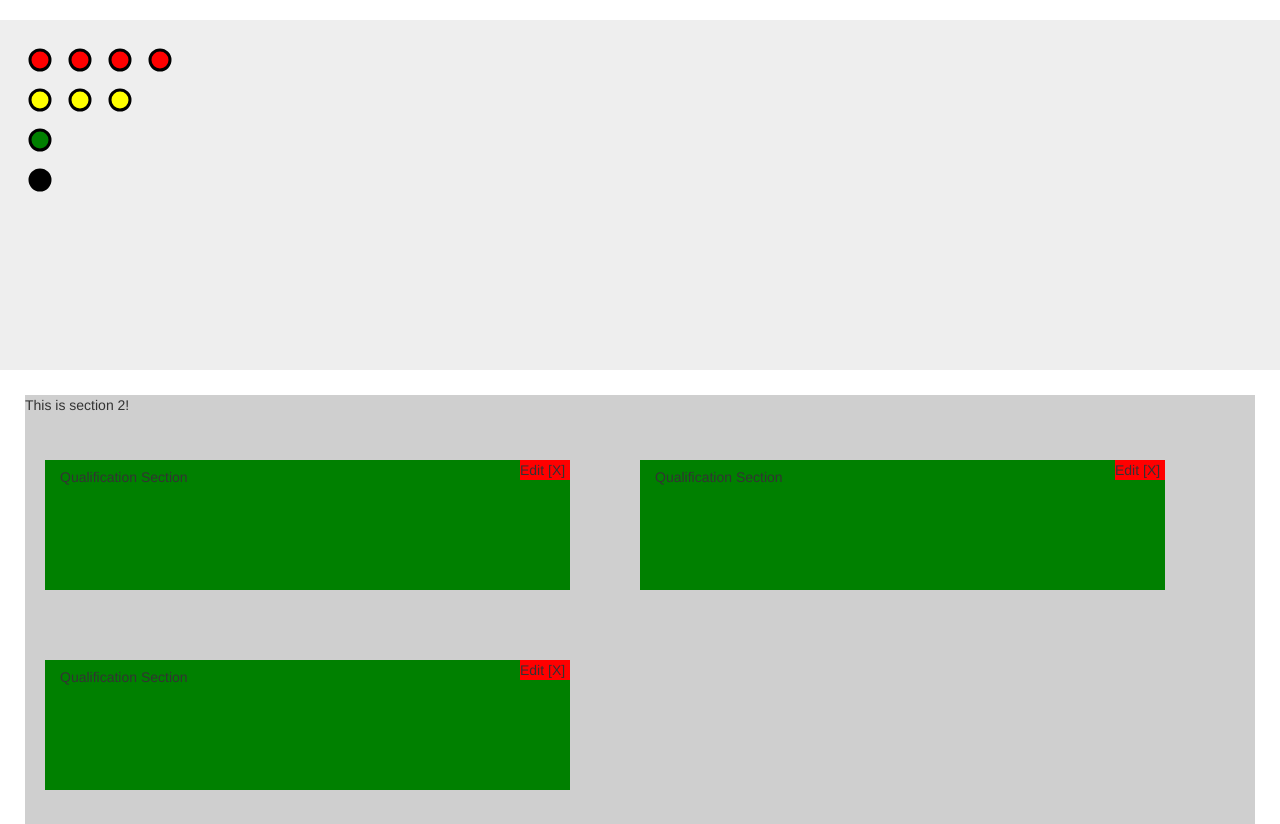
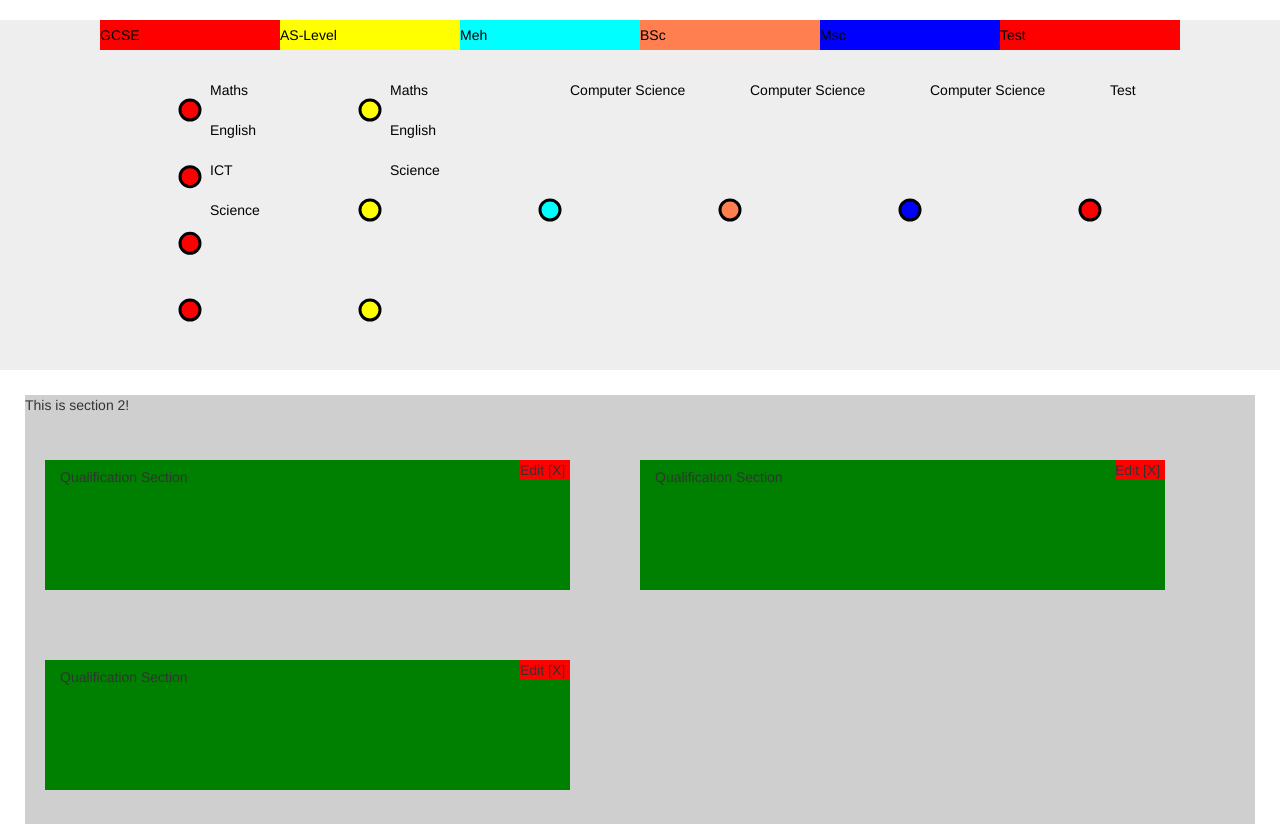
Before and after one commit to dc950/Pathways, a Flask app: page /pathway in a window 1280 px wide. Shown: the part 102-926 px from the top of the page. Run offline with Flask 2, Linux system fonts and the light colour scheme; some libraries are stand-ins or nearby versions.

Commit message:
Added tooltips and changed node layout

```diff
--- a/app/static/css/stylesheet.css
+++ b/app/static/css/stylesheet.css
@@ -102,9 +102,22 @@ main {
 
 /*----  Pathway Nodes ----*/
 .node {
-	fill: black;
+	/*fill: black;*/
 	stroke: black;
 	stroke-width: 3;
+}
+
+.tooltip {
+	stroke: black;
+	stroke-width: 3;
+}
+
+.node-label {
+	text-align: right;
+}
+
+/*.node-level-1 {
+	fill: orange !important;
 }
 
 .node-level-2 {
@@ -115,6 +128,14 @@ main {
 	fill: yellow !important;
 }
 
+.node-level-4 {
+	fill: cyan !important;
+}
+
+.node-level-5 {
+	fill: coral !important;
+}
+
 .node-level-6 {
 	fill: green !important;
-}
+}*/
--- a/app/static/js/data.json
+++ b/app/static/js/data.json
@@ -28,17 +28,31 @@
 			"grade" : "F"
 		}]
 	},
+	"Meh" : {
+		"level" : 4,
+		"subjects" : [{
+			"name" : "Computer Science",
+			"grade" : "1st"
+		}]
+	},
 	"BSc" : {
+		"level" : 5,
+		"subjects" : [{
+			"name" : "Computer Science",
+			"grade" : "1st"
+		}]
+	},
+	"Msc" : {
 		"level" : 6,
 		"subjects" : [{
 			"name" : "Computer Science",
 			"grade" : "1st"
 		}]
 	},
-	"Msc" : {
-		"level" : 7,
+	"Test" : {
+		"level" : 2,
 		"subjects" : [{
-			"name" : "Computer Science",
+			"name" : "Test",
 			"grade" : "1st"
 		}]
 	}
--- a/app/static/js/pathway.js
+++ b/app/static/js/pathway.js
@@ -3,12 +3,17 @@ $(document).ready(function(){
 	var test = [1, 2, 3, 4, 5, 6];
 
 	treeJSON = d3.json("static/js/data.json", function(error, treeData) {
-		console.log("data.json loaded");
-		console.log(treeData);
-		console.log(Object.keys(treeData));
+		//console.log("data.json loaded");
+		//console.log(treeData);
+		//console.log(Object.keys(treeData));
 
 		var viewerWidth = $("#pathway-container").width();
     	var viewerHeight = $("#pathway-container").height();
+
+    	var marginWidth = 100;
+    	var columnWidth;
+
+    	var titleHeight = 30;
 
     	var baseSvg = d3.select("svg")
         baseSvg.attr("width", viewerWidth).attr("height", viewerHeight);
@@ -19,7 +24,7 @@ $(document).ready(function(){
 		var newCircles = [];
 
 		$.each(treeData, function(index, value){
-    		//console.log(value);
+    		//console.log(index);
 
     		var circles = baseSvg.selectAll('circle').data(value.subjects);
 
@@ -27,24 +32,116 @@ $(document).ready(function(){
 	        j++;
     	});
 
-    	console.log(newCircles);
+    	//var noLevels = console.log("Length : " + newCircles.length);
 
+    	/*
+    	 * Draw Nodes on screen for every subject undertaken
+    	 */
     	$.each(newCircles, function(index, value){
-    		console.log(value)
+    		//console.log(index)
+
+    		columnWidth = (viewerWidth - (2 * marginWidth)) / newCircles.length;
+
+    		var xPos = (columnWidth * index) + marginWidth;
+
+
+    		baseSvg.append("rect").attr("x", xPos).attr("y", 0).attr("width", columnWidth).attr("height", titleHeight)
+    		.attr("fill", getLevelColour(value.level));
+
+    		baseSvg.append("text").attr("dx", xPos).attr("dy", 20).text(value.qualification);
+
+    		console.log(value.subjects[0].length);
 
     		value.subjects.append('circle').attr('cx', function(d, i){
-				return (i+1) * 40;
+				return xPos + (columnWidth / 2);
 			}).attr('cy', function(d, i){
-				return (index+1) * 40;
+				var n = value.subjects[0].length;
+				var edgeMargin = 60;
+
+				var workingHeight = viewerHeight - titleHeight - (2 * edgeMargin);
+
+				if (n > 1) {
+					var y = (workingHeight / (n-1)) * i;
+				} else {
+					var y = workingHeight / 2;
+				}
+
+				return y + edgeMargin + titleHeight;
+				//return titleHeight + ((i+1) * 40);
 			}).attr('r', '10').attr('data-subject', function(d){
 				return d.name;
 			}).attr('data-qualification', function(){
 				return value.qualification
 			}).attr('data-level', function(){
 				return value.level;
-			})
-			.attr('class', function(){
-				switch(value.level) {
+			}).attr('class', function(){
+				return getLevelClass(value.level);
+			}).attr('fill', getLevelColour(value.level))
+
+			value.subjects.append('text').attr("dx", function(d, i){
+				return xPos + (columnWidth / 2) + 20;
+			}).attr("dy", function(d, i){
+				return titleHeight + ((i+1) * 40) + 5;
+			}).text(function(d){
+				return d.name;
+			}).attr('class', 'node-label');
+    	});
+
+    	var toolTip;
+
+    	/*
+    	 * Draw ToolTips on screen when node is hovered over
+    	 */
+    	$(".node").on({
+			mouseenter : function(){
+				var currentNode = $(this);
+    			window.mytimeout = setTimeout(function(){
+    				console.log("Show Tool Tip");
+    				toolTip = baseSvg.append("rect").attr("x", function(){
+    					return currentNode.attr("cx");
+    				}).attr("y", function(){
+    					return currentNode.attr("cy");
+    				}).attr("width", 100).attr("height", 40).attr("fill", function(){
+    					return getLevelColour(parseInt(currentNode.attr("data-level")));
+    				}).attr("stroke", "black")
+
+    				//$(toolTip).css('display', 'none');
+
+    				$(toolTip).fadeIn('slow');
+    			}, 1000)
+    		},
+    		mouseleave : function(){
+    			clearTimeout(window.mytimeout);
+    			toolTip.remove();
+
+    			console.log("exit");
+    		}
+    	});
+
+	});
+});
+
+function getLevelColour(i) {
+	switch(i) {
+		case 1:
+			return "orange"
+		case 2:
+			return "red"
+		case 3:
+			return "yellow"
+		case 4:
+			return "cyan"
+		case 5:
+			return "coral"
+		case 6:
+			return "blue"
+		default:
+			return "black"
+	}
+}
+
+function getLevelClass(i) {
+	switch(i) {
 		case 1:
 			return "node node-level-1"
 		case 2:
@@ -60,7 +157,4 @@ $(document).ready(function(){
 		default:
 			return "node"
 	}
-			});
-    	});
-	});
-});
+}
```
Lines whose indentation alone changed are shown as unchanged.
